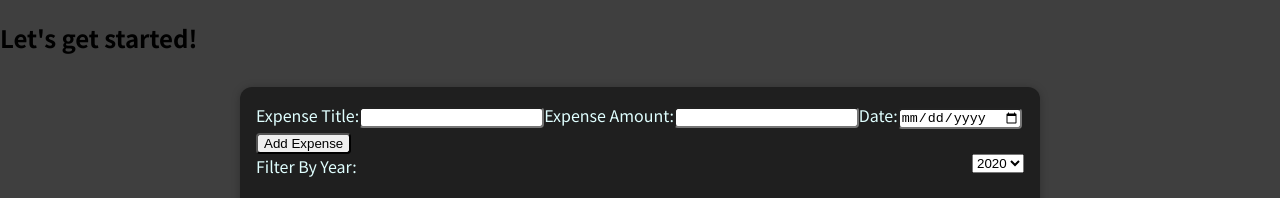
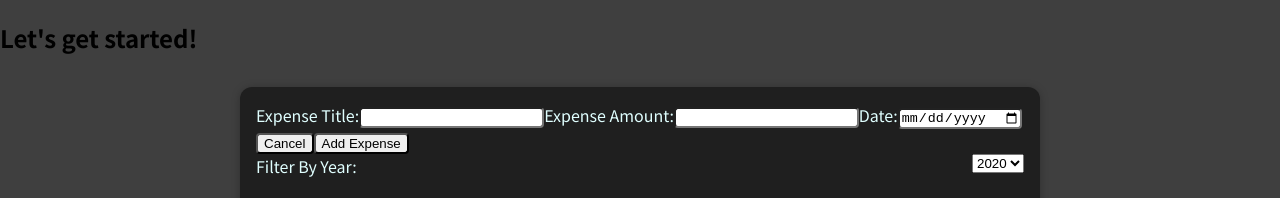
Before and after one commit to AmruthjithSunil/reactExpense, a React (Create React App) app: page / in a window 1280 px wide. Both pictures are taken after a click on the button "Add Expense". Shown: the top 198 px of the page. Built offline with nearby package versions, Linux system fonts and the light colour scheme.

Commit message:
advance react task 13

```diff
--- a/src/components/Expenses/ExpenseForm.js
+++ b/src/components/Expenses/ExpenseForm.js
@@ -13,6 +13,7 @@ const ExpenseForm = ({ onExpenseSave }) => {
     setEnteredAmount("");
     setEnteredDate("");
     setEnteredTitle("");
+    setReveal(false);
   };
 
   const changeTitleHandler = (e) => {
@@ -27,12 +28,12 @@ const ExpenseForm = ({ onExpenseSave }) => {
     setEnteredDate(e.target.value);
   };
 
+  const [reveal, setReveal] = useState(false);
   const [enteredTitle, setEnteredTitle] = useState();
   const [enteredAmount, setEnteredAmount] = useState();
   const [enteredDate, setEnteredDate] = useState();
 
-  return (
-    <>
+  const content = reveal ? (
     <form onSubmit={submitHandler}>
       <label for="title">Expense Title:</label>
       <input
@@ -58,10 +59,26 @@ const ExpenseForm = ({ onExpenseSave }) => {
         value={enteredDate}
         onChange={changeDateHandler}
       ></input>
+      <button
+        onClick={() => {
+          setReveal(false);
+        }}
+      >
+        Cancel
+      </button>
       <button type="submit">Add Expense</button>
     </form>
-    </>
+  ) : (
+    <button
+      onClick={() => {
+        setReveal(true);
+      }}
+    >
+      Add Expense
+    </button>
   );
+
+  return <div>{content}</div>;
 };
 
 export default ExpenseForm;
```
Lines whose indentation alone changed are shown as unchanged.
